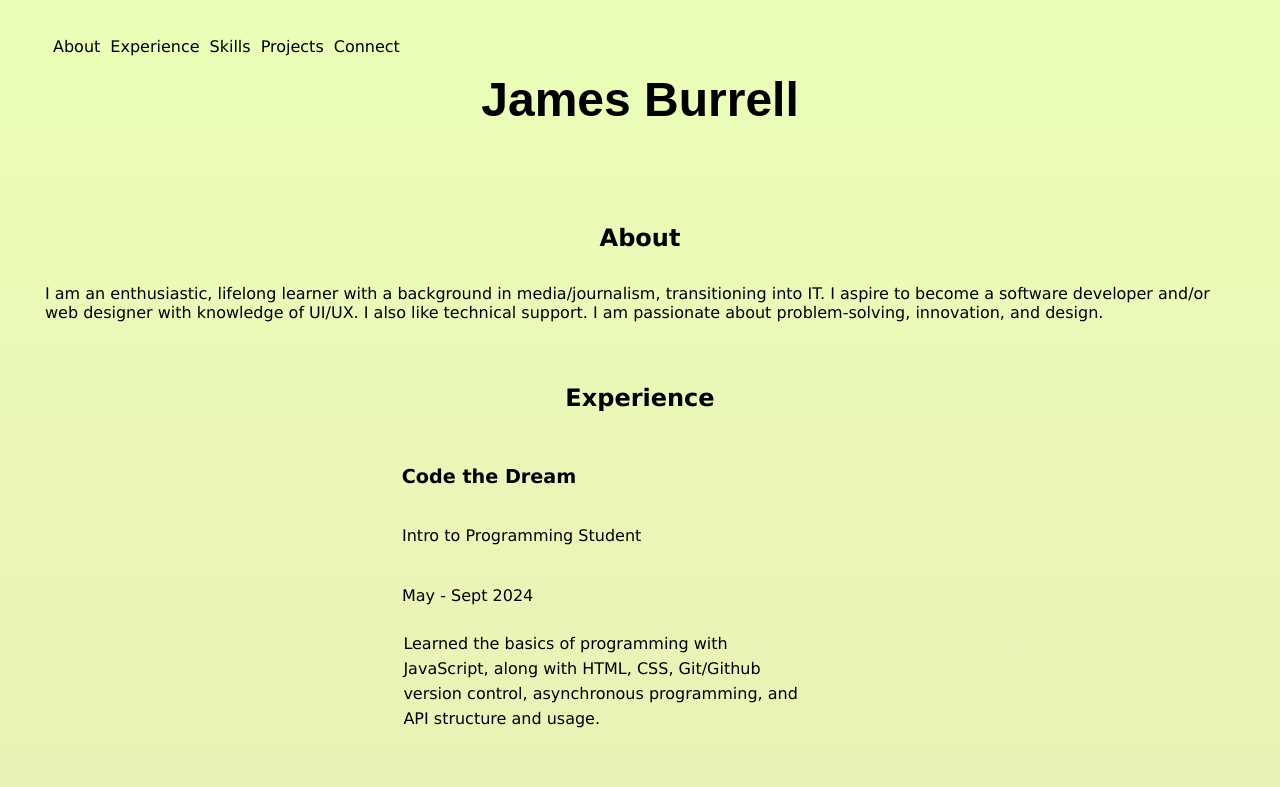
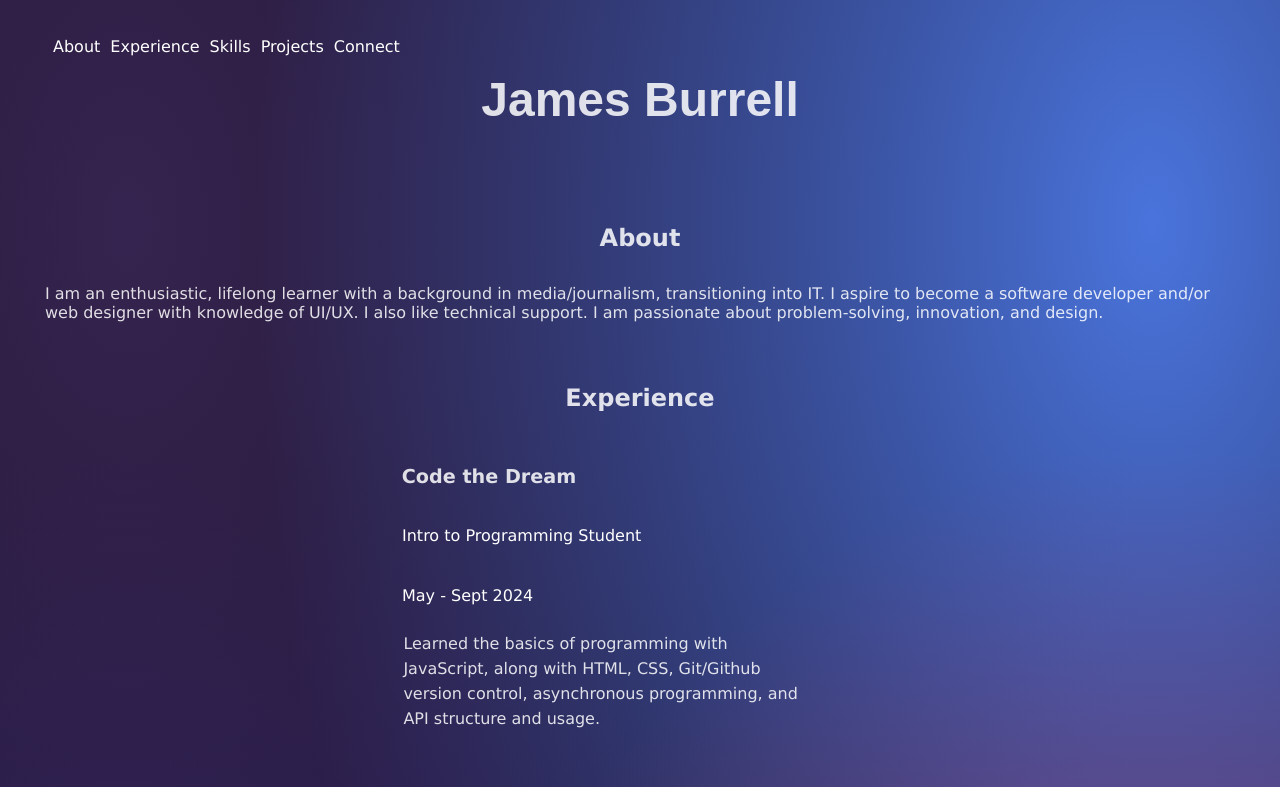
Before and after one commit to jamesbnc/james-burrell-io, a plain HTML site: page index.html in a window 1280 px wide. Shown: the top 787 px of the page. Drawn offline with Linux system fonts and the light colour scheme; no server answers.

Commit message:
text all white, 5 color gradient for background added

```diff
--- a/css/index.css
+++ b/css/index.css
@@ -2,6 +2,14 @@ body {
     background-image: linear-gradient(rgb(234, 255, 184), rgb(236, 216, 180));
     color: black;
     font-family: 'Lucida Sans', 'Lucida Sans Regular', 'Lucida Grande', 'Lucida Sans Unicode', Geneva, Verdana, sans-serif;
+    color: hsla(0, 0%, 100%, 0.85);
+
+    background-color: #170d24;
+    background-image:
+        radial-gradient(ellipse at 10% 90%, #3c2d83 0%, transparent 55%),
+        radial-gradient(ellipse at 90% 90%, #c33c65 0%, transparent 55%),
+        radial-gradient(ellipse at 90% 10%, #4a74dc 0%, transparent 55%),
+        radial-gradient(ellipse at 10% 10%, #35244f 0%, transparent 55%);
 }
 
 .nav-bar {
@@ -12,7 +20,7 @@ body {
 }
 
 .nav-bar a {
-    color: black;
+    color: white;
     text-decoration: none;
     padding: 5px;
     display: flex;
@@ -52,7 +60,7 @@ body {
 .flex-container {
     display: flex;
     flex-wrap: wrap;
-    color: black;
+    color: white;
     border-radius: auto;
     padding: 5px;
     border-width: 0.2em;
```
